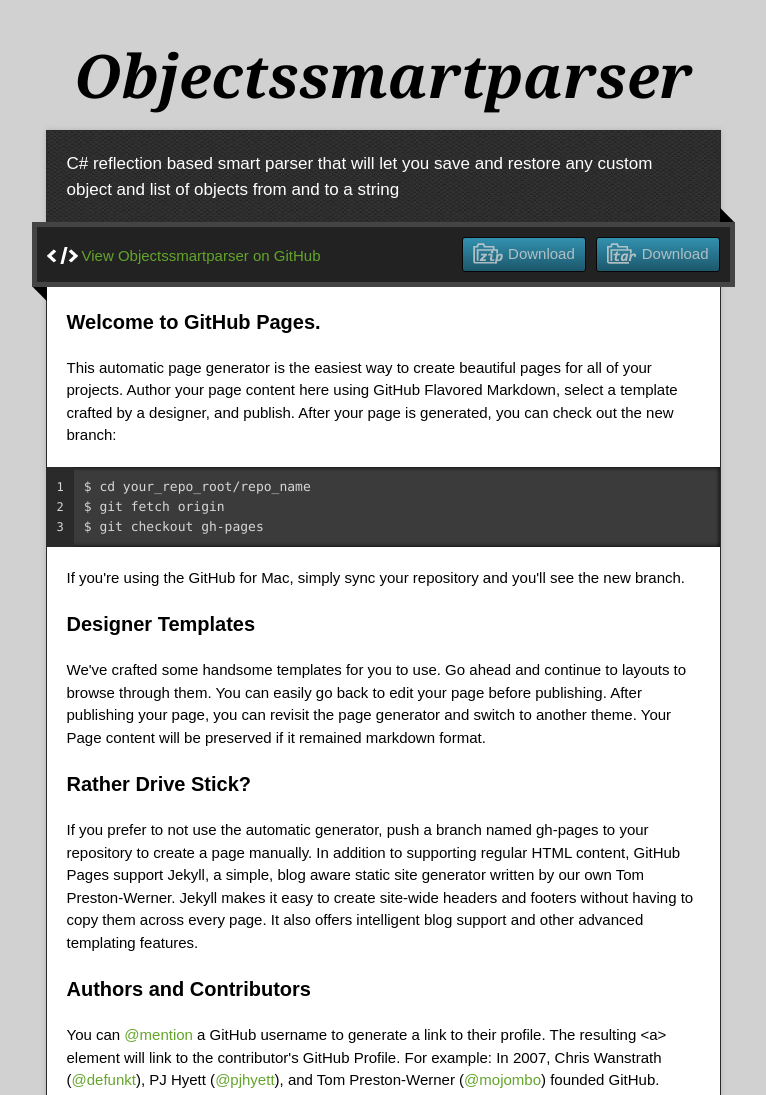
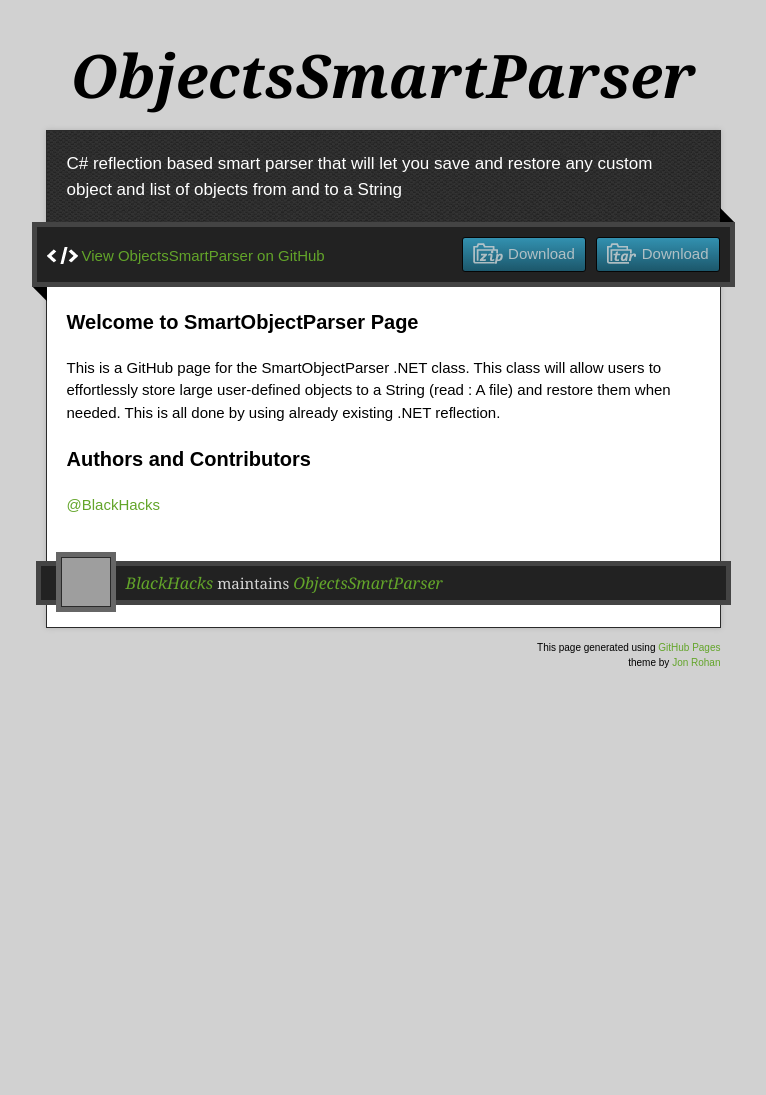
Before and after one commit to BlackHacks/ObjectsSmartParser, a plain HTML site: page index.html in a window 1280 px wide. Shown: the top 1095 px of the page, without its empty margins (257-1023 px from the left). After the commit the page ends 800 px from the top, so only its background shows below. Drawn offline with nearby package versions, Linux system fonts and the light colour scheme; grey boxes are pictures that could not be loaded.

Commit message:
Create gh-pages branch via GitHub

```diff
--- a/index.html
+++ b/index.html
@@ -11,8 +11,8 @@
   <script type="text/javascript" src="https://ajax.googleapis.com/ajax/libs/jquery/1.7.1/jquery.min.js"></script>
   <script type="text/javascript" src="javascripts/script.js"></script>
 
-  <title>Objectssmartparser</title>
-  <meta name="description" content="C# reflection based smart parser that will let you save and restore any custom object and list of objects from and to a string">
+  <title>ObjectsSmartParser</title>
+  <meta name="description" content="C# reflection based smart parser that will let you save and restore any custom object and list of objects from and to a String">
 
   <meta name="viewport" content="width=device-width,initial-scale=1">
 
@@ -22,52 +22,34 @@
 
   <div class="wrapper">
     <header>
-      <h1 class="title">Objectssmartparser</h1>
+      <h1 class="title">ObjectsSmartParser</h1>
     </header>
     <div id="container">
-      <p class="tagline">C# reflection based smart parser that will let you save and restore any custom object and list of objects from and to a string</p>
+      <p class="tagline">C# reflection based smart parser that will let you save and restore any custom object and list of objects from and to a String</p>
       <div id="main" role="main">
         <div class="download-bar">
         <div class="inner">
           <a href="https://github.com/BlackHacks/ObjectsSmartParser/tarball/master" class="download-button tar"><span>Download</span></a>
           <a href="https://github.com/BlackHacks/ObjectsSmartParser/zipball/master" class="download-button zip"><span>Download</span></a>
-          <a href="https://github.com/BlackHacks/ObjectsSmartParser" class="code">View Objectssmartparser on GitHub</a>
+          <a href="https://github.com/BlackHacks/ObjectsSmartParser" class="code">View ObjectsSmartParser on GitHub</a>
         </div>
         <span class="blc"></span><span class="trc"></span>
         </div>
         <article class="markdown-body">
-          <h3>Welcome to GitHub Pages.</h3>
+          <h3>Welcome to SmartObjectParser Page</h3>
 
-<p>This automatic page generator is the easiest way to create beautiful pages for all of your projects. Author your page content here using GitHub Flavored Markdown, select a template crafted by a designer, and publish. After your page is generated, you can check out the new branch:</p>
-
-<pre><code>$ cd your_repo_root/repo_name
-$ git fetch origin
-$ git checkout gh-pages
-</code></pre>
-
-<p>If you're using the GitHub for Mac, simply sync your repository and you'll see the new branch.</p>
-
-<h3>Designer Templates</h3>
-
-<p>We've crafted some handsome templates for you to use. Go ahead and continue to layouts to browse through them. You can easily go back to edit your page before publishing. After publishing your page, you can revisit the page generator and switch to another theme. Your Page content will be preserved if it remained markdown format.</p>
-
-<h3>Rather Drive Stick?</h3>
-
-<p>If you prefer to not use the automatic generator, push a branch named <code>gh-pages</code> to your repository to create a page manually. In addition to supporting regular HTML content, GitHub Pages support Jekyll, a simple, blog aware static site generator written by our own Tom Preston-Werner. Jekyll makes it easy to create site-wide headers and footers without having to copy them across every page. It also offers intelligent blog support and other advanced templating features.</p>
+<p>This is a GitHub page for the SmartObjectParser .NET class.
+This class will allow users to effortlessly store large user-defined objects to a String (read : A file) and restore them when needed. This is all done by using already existing .NET reflection.</p>
 
 <h3>Authors and Contributors</h3>
 
-<p>You can <a href="https://github.com/blog/821" class="user-mention">@mention</a> a GitHub username to generate a link to their profile. The resulting <code>&lt;a&gt;</code> element will link to the contributor's GitHub Profile. For example: In 2007, Chris Wanstrath (<a href="https://github.com/defunkt" class="user-mention">@defunkt</a>), PJ Hyett (<a href="https://github.com/pjhyett" class="user-mention">@pjhyett</a>), and Tom Preston-Werner (<a href="https://github.com/mojombo" class="user-mention">@mojombo</a>) founded GitHub.</p>
-
-<h3>Support or Contact</h3>
-
-<p>Having trouble with Pages? Check out the documentation at <a href="http://help.github.com/pages">http://help.github.com/pages</a> or contact <a href="mailto:support@github.com">support@github.com</a> and we’ll help you sort it out.</p>
+<p><a href="https://github.com/BlackHacks" class="user-mention">@BlackHacks</a></p>
         </article>
       </div>
     </div>
     <footer>
       <div class="owner">
-      <p><a href="https://github.com/BlackHacks" class="avatar"><img src="https://secure.gravatar.com/avatar/0dc91f16b9abc32975673cf95b5f92c7?s=30&amp;d=https://a248.e.akamai.net/assets.github.com%2Fimages%2Fgravatars%2Fgravatar-user-420.png" width="48" height="48"/></a> <a href="https://github.com/BlackHacks">BlackHacks</a> maintains <a href="https://github.com/BlackHacks/ObjectsSmartParser">Objectssmartparser</a></p>
+      <p><a href="https://github.com/BlackHacks" class="avatar"><img src="https://secure.gravatar.com/avatar/0dc91f16b9abc32975673cf95b5f92c7?s=30&amp;d=https://a248.e.akamai.net/assets.github.com%2Fimages%2Fgravatars%2Fgravatar-user-420.png" width="48" height="48"/></a> <a href="https://github.com/BlackHacks">BlackHacks</a> maintains <a href="https://github.com/BlackHacks/ObjectsSmartParser">ObjectsSmartParser</a></p>
 
 
       </div>
```
Also changed, not shown: params.json (+1 -1 lines).
